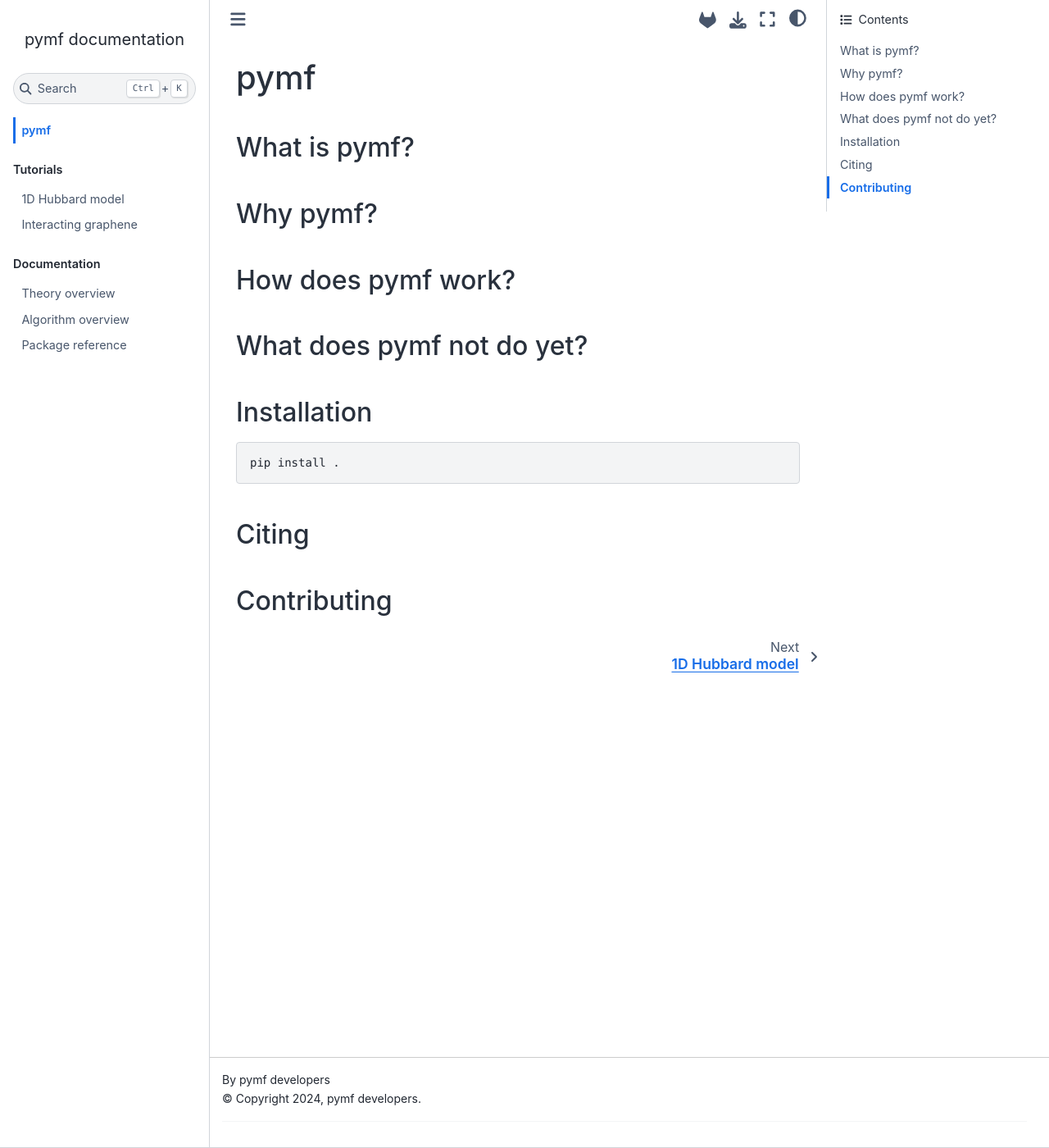
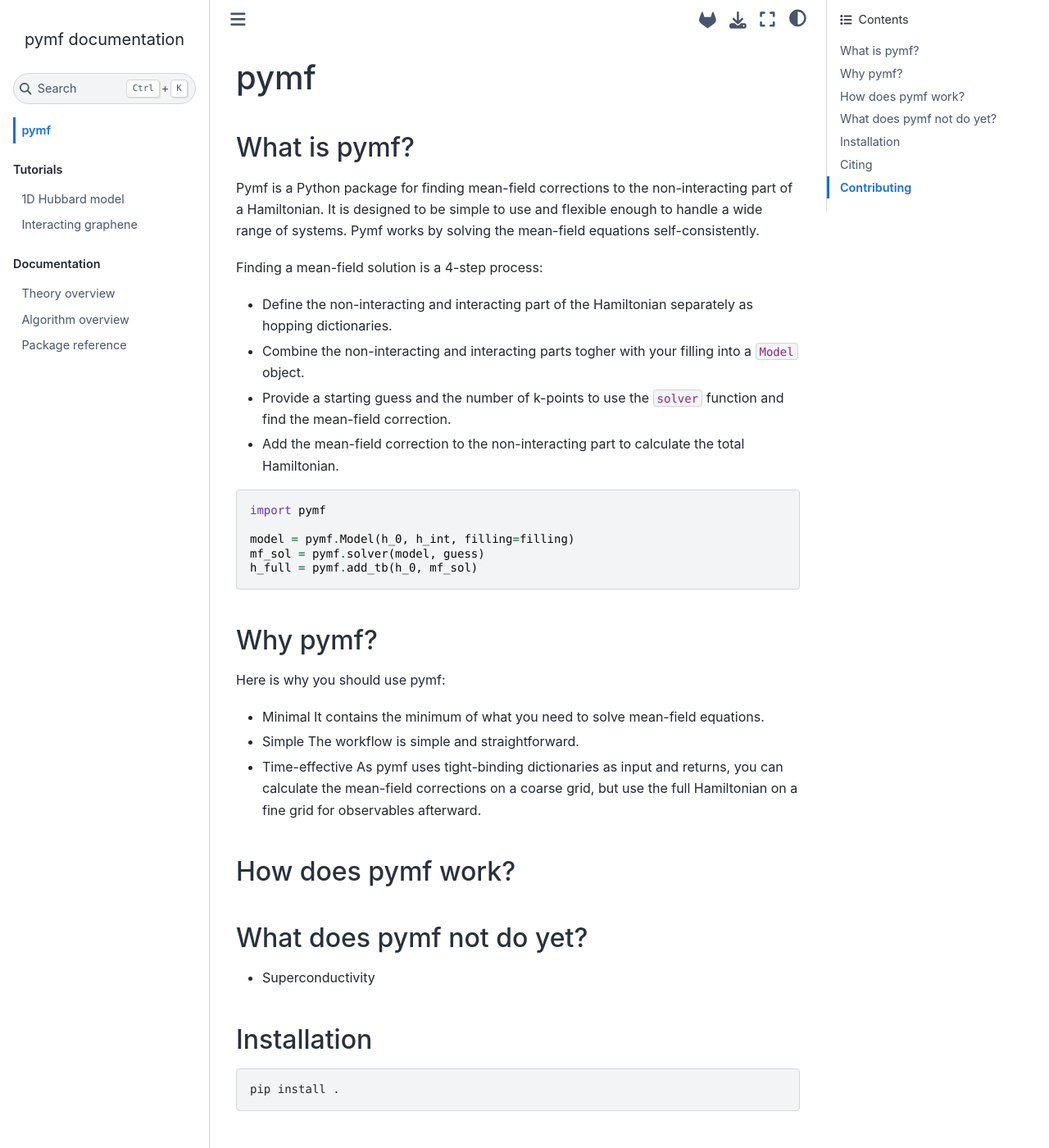
Before and after one commit to quantum-tinkerer/MeanFi, a Sphinx documentation site: the page built from docs/source/index.md, in a window 1280 px wide and 1400 px high. Shown: the whole window at 82% size. Built offline with Sphinx 7.4.7 and the Sphinx Book theme 1.1.4, drawn with Linux system fonts in a browser that asks for light colours; the version number could not be read and is left out; comment, search, counter and statistics services are not loaded.

Commit message:
first start at writing index/readME

````diff
--- a/docs/source/index.md
+++ b/docs/source/index.md
@@ -34,11 +34,42 @@ documentation/pymf.md
 
 ## What is pymf?
 
+Pymf is a Python package for finding mean-field corrections to the non-interacting part of a Hamiltonian. It is designed to be simple to use and flexible enough to handle a wide range of systems. Pymf works by solving the mean-field equations self-consistently.
+
+Finding a mean-field solution is a 4-step process:
+
+- Define the non-interacting and interacting part of the Hamiltonian separately as hopping dictionaries.
+- Combine the non-interacting and interacting parts togher with your filling into a `Model` object.
+- Provide a starting guess and the number of k-points to use the `solver` function and find the mean-field correction.
+- Add the mean-field correction to the non-interacting part to calculate the total Hamiltonian.
+
+```python
+import pymf
+
+model = pymf.Model(h_0, h_int, filling=filling)
+mf_sol = pymf.solver(model, guess)
+h_full = pymf.add_tb(h_0, mf_sol)
+```
+
 ## Why pymf?
+
+Here is why you should use pymf:
+
+* Minimal
+  It contains the minimum of what you need to solve mean-field equations.
+
+* Simple
+  The workflow is simple and straightforward.
+
+* Time-effective
+  As pymf uses tight-binding dictionaries as input and returns, you can calculate the mean-field corrections on a coarse grid, but use the full Hamiltonian on a fine grid for observables afterward.
+
 
 ## How does pymf work?
 
 ## What does pymf not do yet?
+
+* Superconductivity
 
 ## Installation
 
````
